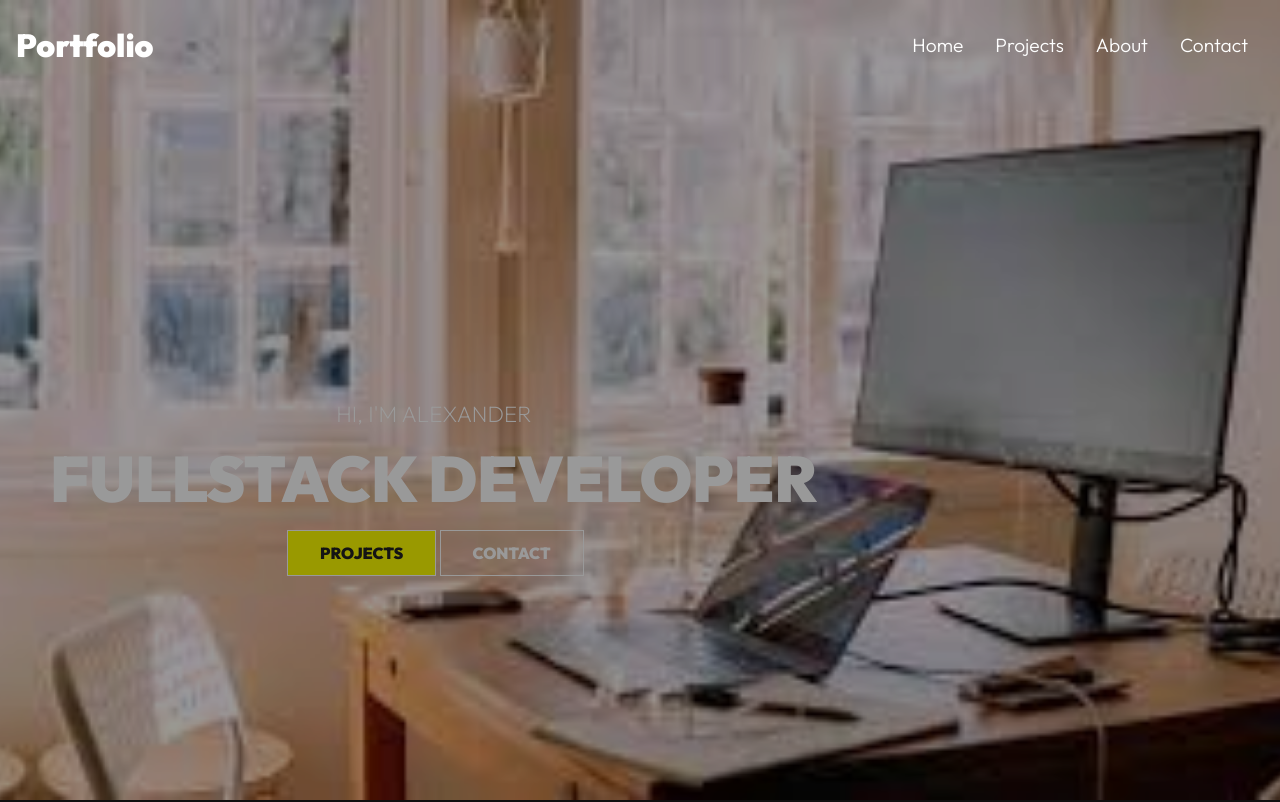
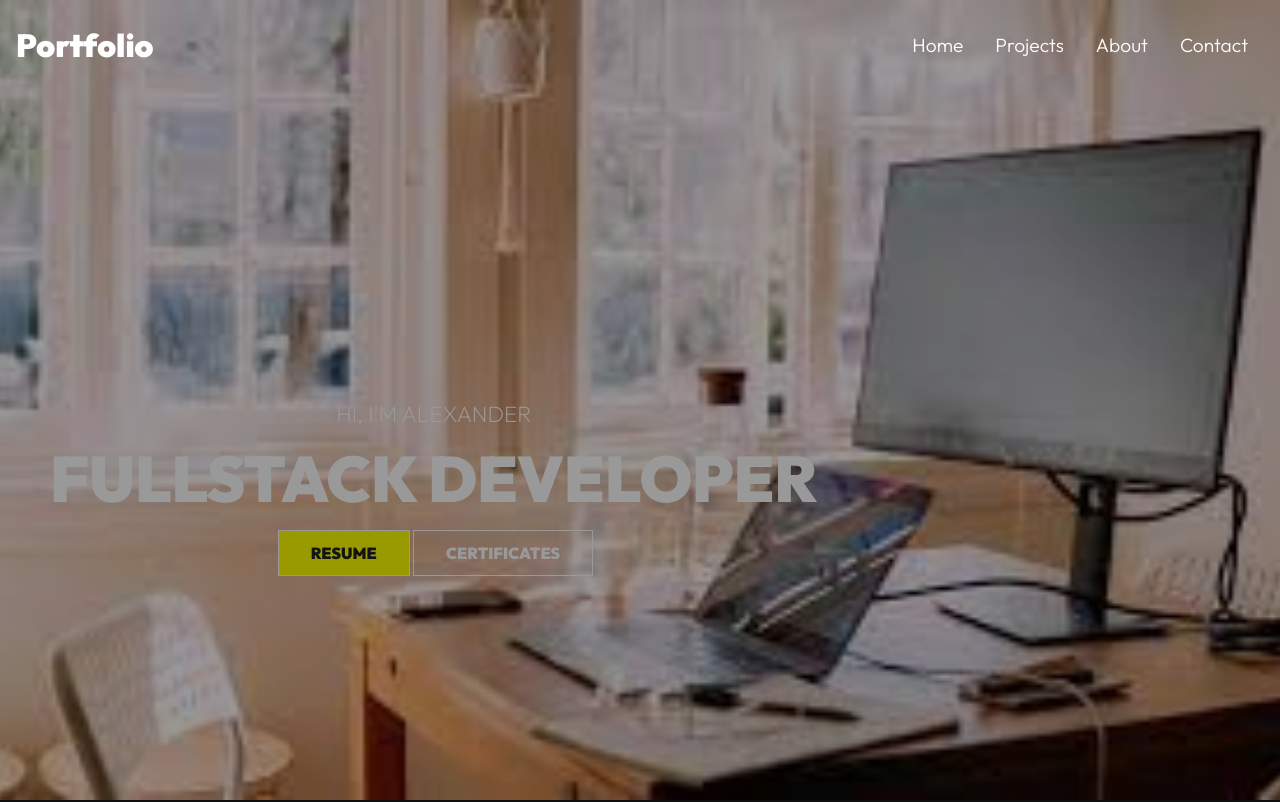
Before and after one commit to MSUMBA-art/-project-portfolio, a React (Create React App) app: page / in a window 1280 px wide. Shown: the top 802 px of the page. Built offline with nearby package versions, Linux system fonts and the light colour scheme.

Commit message:
done some work on about

```diff
--- a/src/components/HeroImg.jsx
+++ b/src/components/HeroImg.jsx
@@ -11,8 +11,8 @@ const HeroImg = () => {
               <div className="content">
                   <p>Hi, I'M ALEXANDER</p>
                   <h1>FULLSTACK DEVELOPER</h1>
-          <Link to="/project" className="btn">Projects</Link>
-          <Link to="/contact" className="btn-light">Contact</Link>
+          <Link to="/project" className="btn">RESUME</Link>
+          <Link to="/contact" className="btn-light">CERTIFICATES</Link>
               </div>
        </div>
     </div>
```
